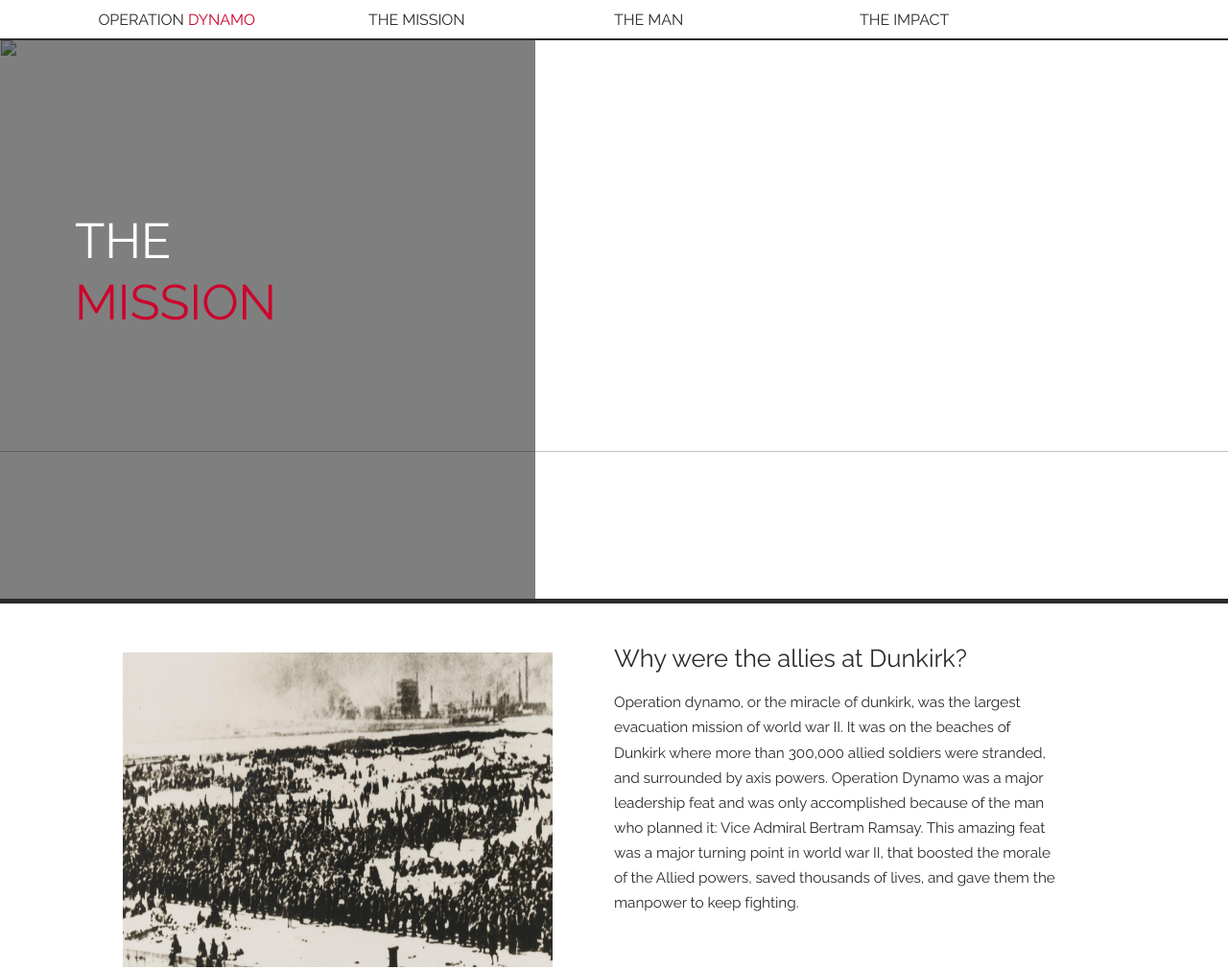
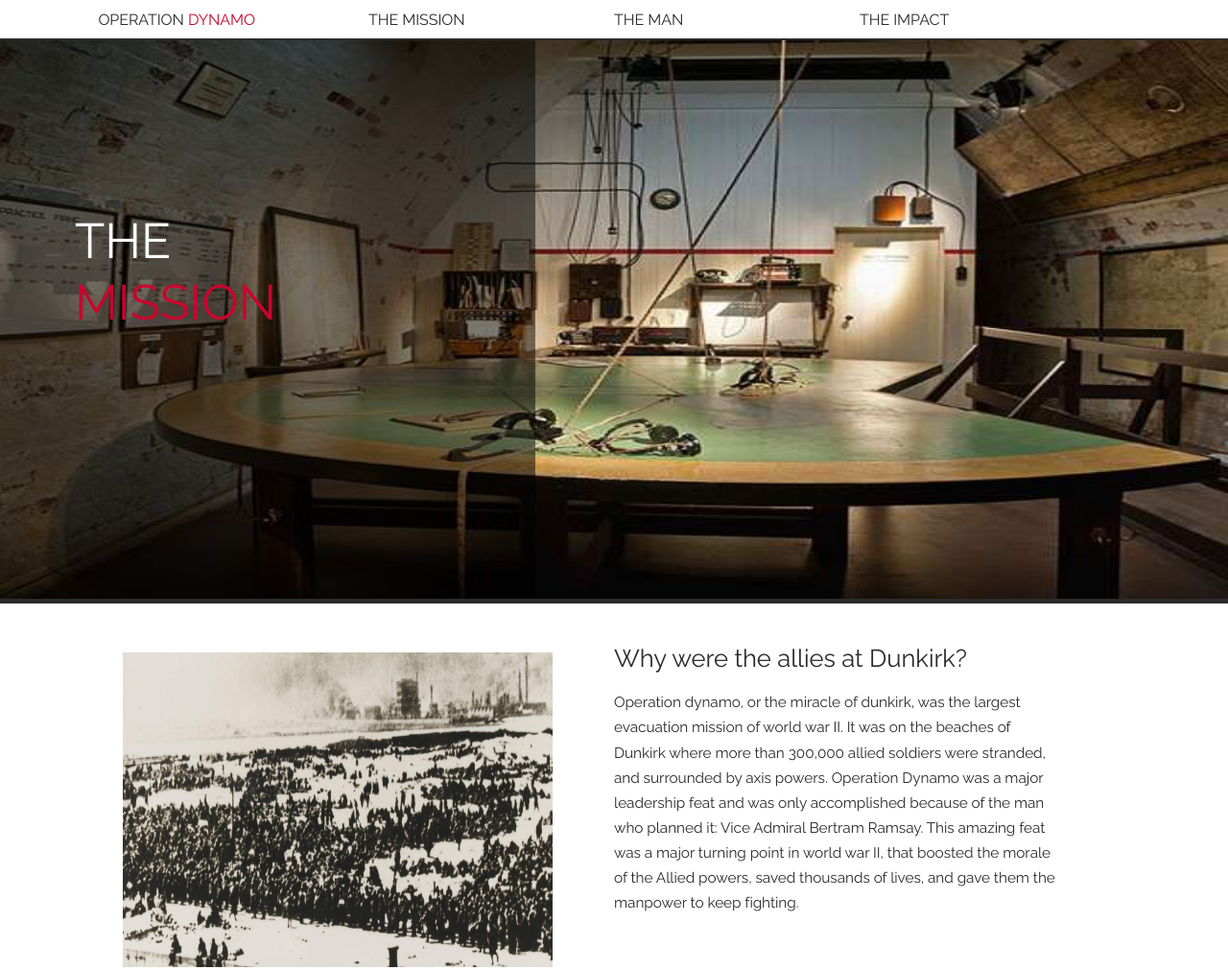
Before and after one commit to Abismal02/Abismal02, a plain HTML site: page The Mission.html in a window 1280 px wide. Shown: the top 1011 px of the page at 96% size. Drawn offline with Linux system fonts and the light colour scheme.

Commit message:
Update The Mission.html

```diff
--- a/The Mission.html
+++ b/The Mission.html
@@ -47,7 +47,7 @@
         }
 </style>
 
-    <img src="dovercastle.jpg"
+    <img src="images/dovercastle.jpg"
     style=" position: absolute; z-index: index -3; width:100.06%; left: -1px; height: 73.4%; top: 5%; z-index:1;">
 
     <p  id="texts" style=" white-space:nowrap; font-size:4vw; color:#dedede; position: absolute;z-index:3; top: 20%;
```
